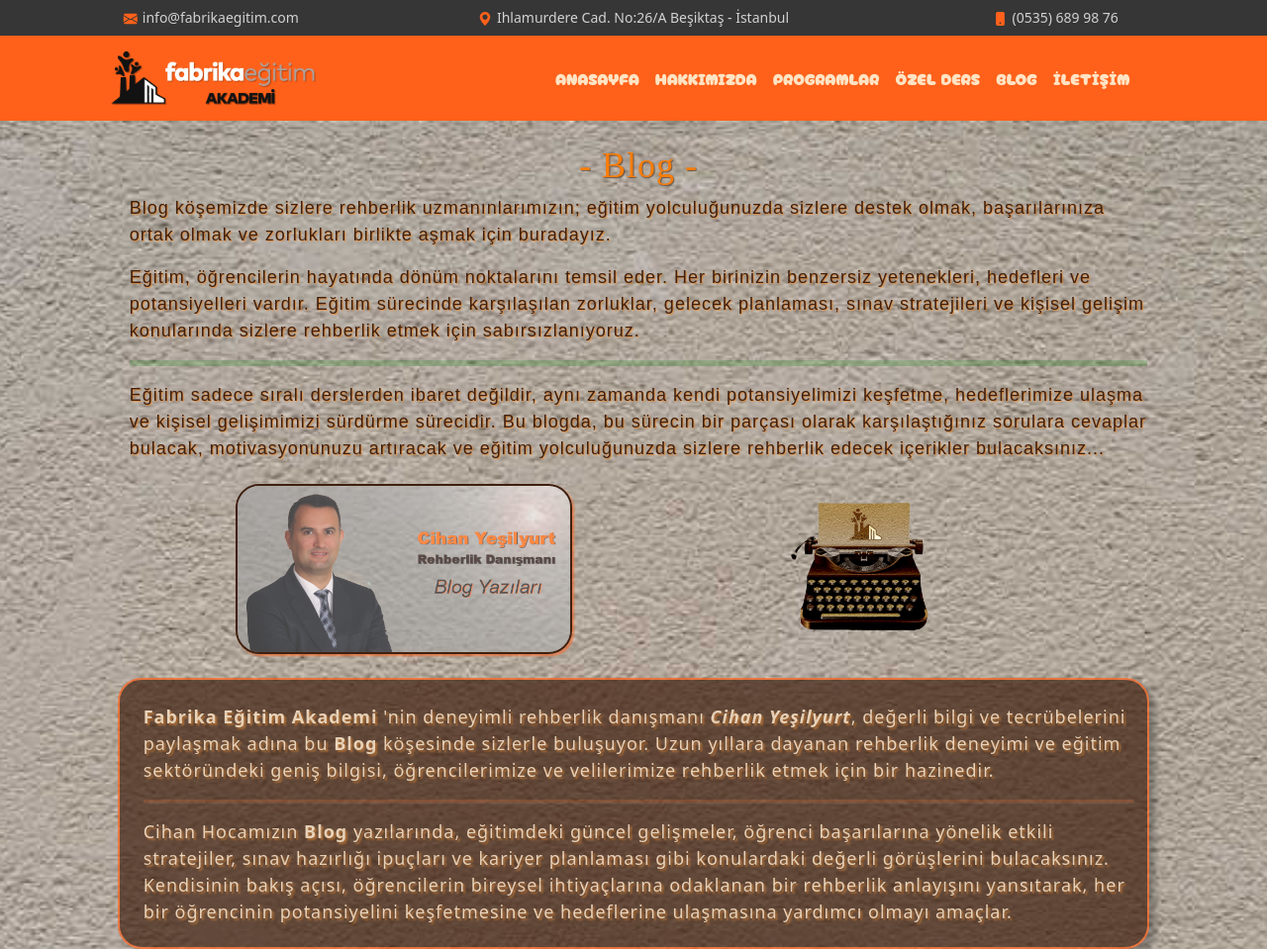
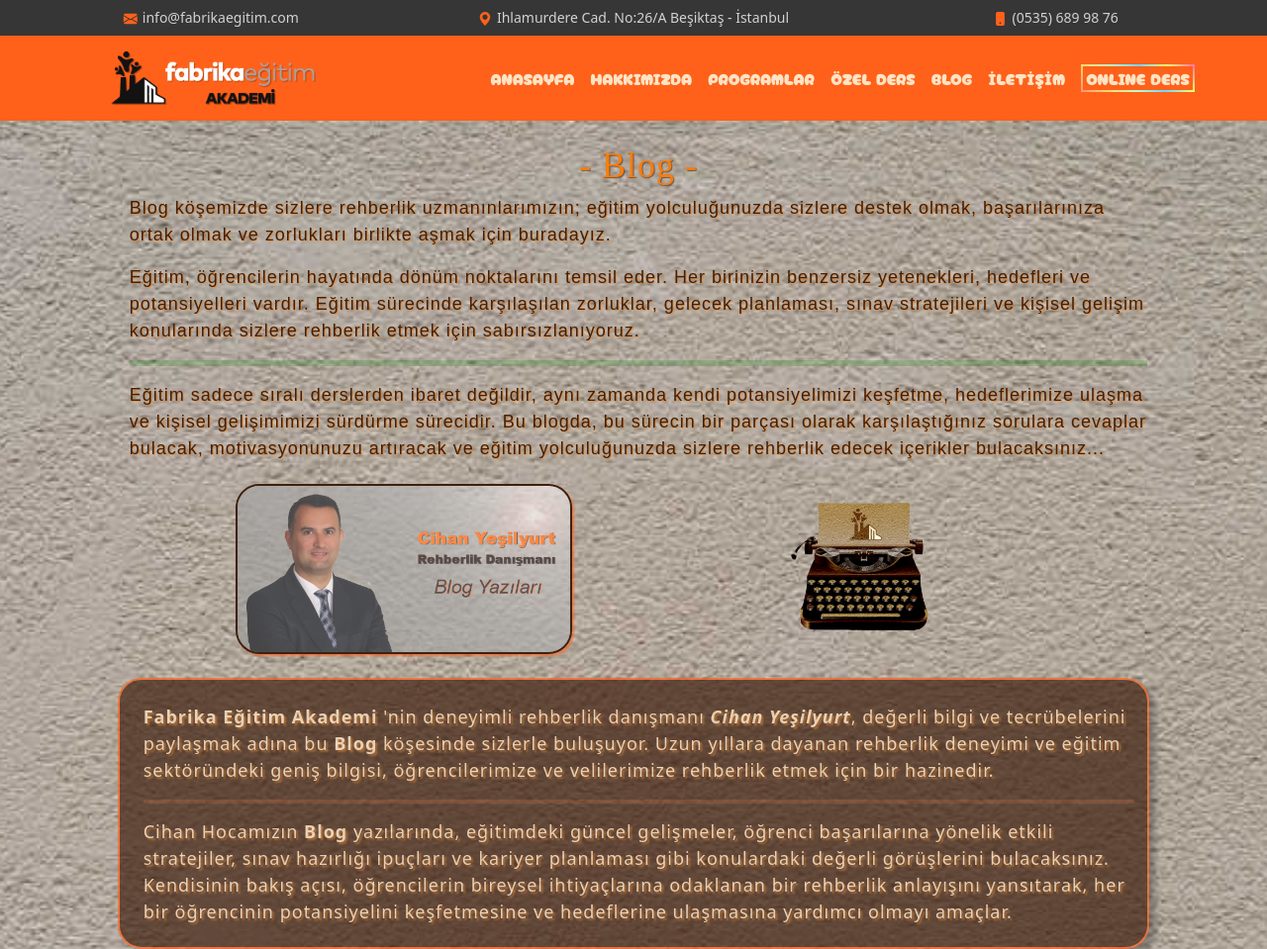
Before and after one commit to Neofelis10/Fabrika-Egitim-Akademi, a website: page blog.html in a window 1280 px wide. Shown: the top 959 px of the page at 99% size. Drawn offline with Linux system fonts and the light colour scheme; files whose address does not match are found by name; a web font is replaced by a local one.

Commit message:
Update blog.html

```diff
--- a/blog.html
+++ b/blog.html
@@ -100,6 +100,11 @@
                         <li class="nav-item"><a class="nav-link scrollto" href="ozel-ders.html">ÖZEL DERS</a></li>
                         <li class="nav-item"><a class="nav-link scrollto" href="#">BLOG</a></li>
                         <li class="nav-item"><a class="nav-link scrollto" href="iletisim.html">İLETİŞİM</a></li>
+                                                <li class="nav-item">
+                            <a class="nav-link scrollto" href="https://ders.fabrikaegitim.com/login" target="_blank">
+                                <soan class="online-ders-link">ONLINE DERS</soan>
+                            </a>
+                        </li>
                     </ul>
                 </div>
             </div>
```
